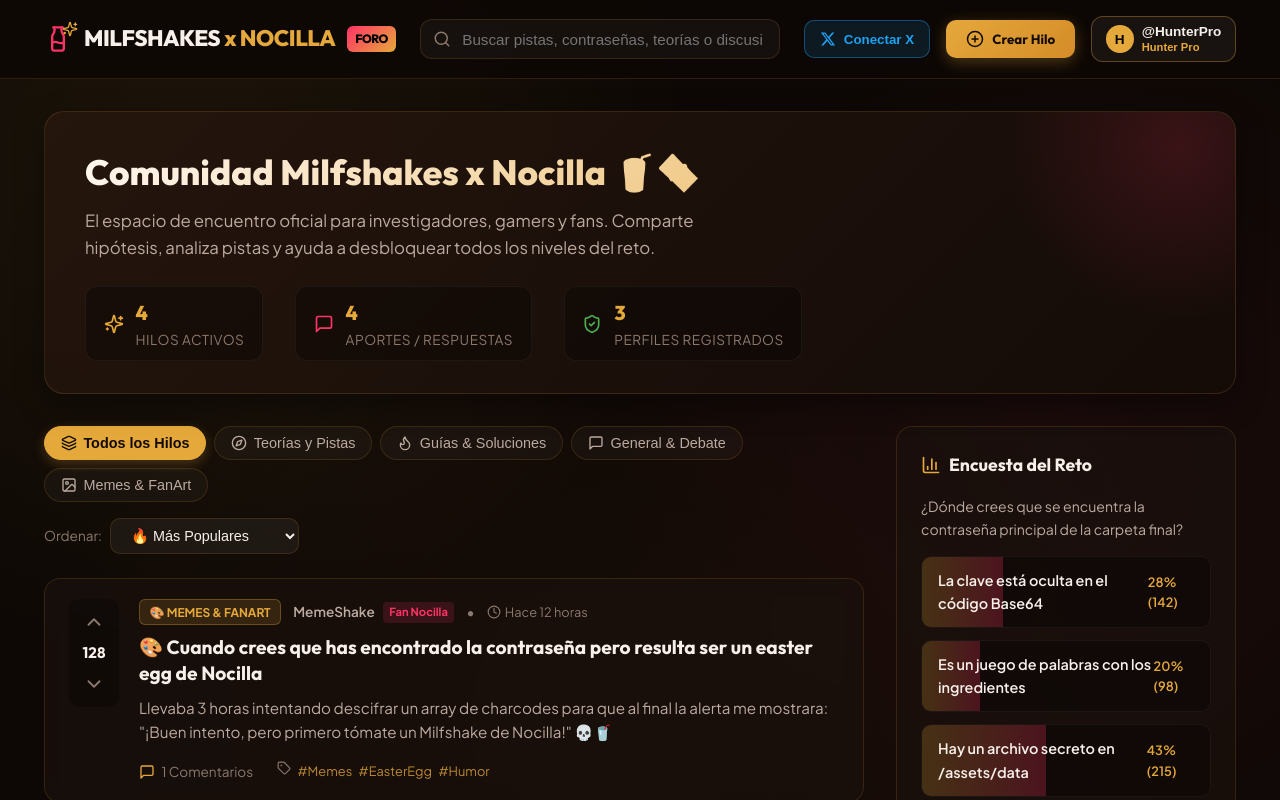
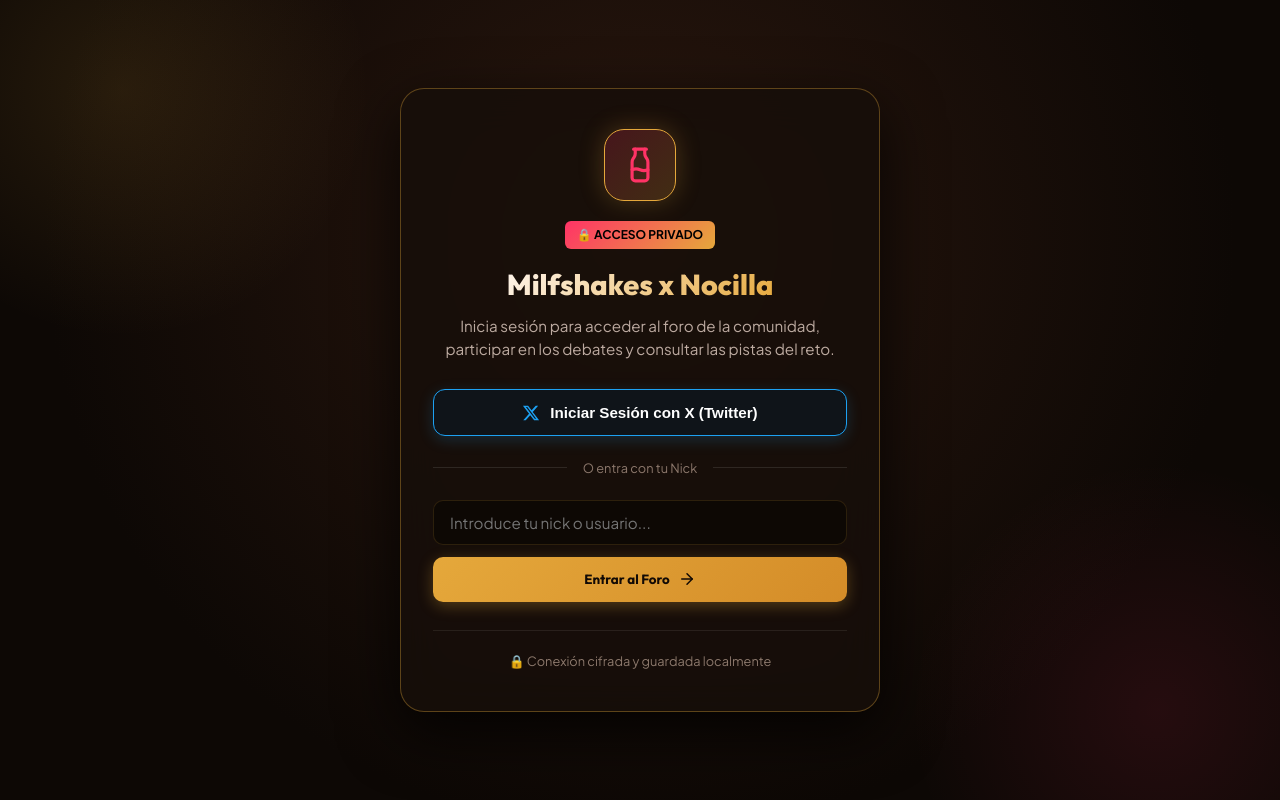
Before and after one commit to albertogomez01/milfshakes-nocilla-foro, a React (Vite) app: page / in a window 1280 px wide. Shown: the top 800 px of the page. Built offline with nearby package versions, Linux system fonts and the light colour scheme; the HTML template or start-up script is replaced by a standard one.

Commit message:
Pantalla de inicio de sesion obligatorio (Auth Gate)

```diff
--- a/src/App.jsx
+++ b/src/App.jsx
@@ -6,6 +6,7 @@
 import CreatePostModal from './components/CreatePostModal';
 import ProfileModal from './components/ProfileModal';
 import TwitterAuthModal from './components/TwitterAuthModal';
+import AuthGate from './components/AuthGate';
 import CommunityPoll from './components/CommunityPoll';
 import { Milk, Sparkles, MessageSquare, ShieldCheck, HelpCircle } from 'lucide-react';
 
@@ -77,7 +78,7 @@
     categoryLabel: '🎨 Memes & FanArt',
     author: 'MemeShake',
     authorBadge: 'Fan Nocilla',
-    content: 'Llevaba 3 horas intentando descifrar un array de charcodes para que al final la alerta me mostrara: "¡Buen intento, pero primero tómate un Milfshake de Nocilla!" 💀🥤',
+    content: 'Llevaba 3 horas intentando descifrar un array de charcodes para que al final la alerta me mostrara: "¡Buen intento, pero primero tómate un Milfshakes de Nocilla!" 💀🥤',
     tags: ['Memes', 'EasterEgg', 'Humor'],
     votes: 128,
     userVote: null,
@@ -103,6 +104,11 @@
 ];
 
 export default function App() {
+  // Auth Gate State
+  const [isAuthenticated, setIsAuthenticated] = useState(() => {
+    return localStorage.getItem('milfshakes_nocilla_auth_logged_in') === 'true';
+  });
+
   // Profiles State
   const [profiles, setProfiles] = useState(() => {
     const saved = localStorage.getItem('milfshakes_nocilla_profiles');
@@ -134,6 +140,11 @@
   const [isProfileModalOpen, setIsProfileModalOpen] = useState(false);
   const [isTwitterAuthModalOpen, setIsTwitterAuthModalOpen] = useState(false);
 
+  // Sync Auth State
+  useEffect(() => {
+    localStorage.setItem('milfshakes_nocilla_auth_logged_in', isAuthenticated ? 'true' : 'false');
+  }, [isAuthenticated]);
+
   // Sync Profiles to localStorage
   useEffect(() => {
     localStorage.setItem('milfshakes_nocilla_profiles', JSON.stringify(profiles));
@@ -150,6 +161,21 @@
 
   // Get active profile object
   const activeProfile = profiles.find((p) => p.id === activeProfileId) || profiles[0];
+
+  // Login Gate Success
+  const handleAuthGateLoginSuccess = (profileObj) => {
+    setProfiles((prev) => {
+      const exists = prev.find((p) => p.id === profileObj.id || p.username.toLowerCase() === profileObj.username.toLowerCase());
+      if (exists) return prev;
+      return [profileObj, ...prev];
+    });
+    setActiveProfileId(profileObj.id);
+    setIsAuthenticated(true);
+  };
+
+  const handleLogout = () => {
+    setIsAuthenticated(false);
+  };
 
   // Profile Management Handlers
   const handleCreateProfile = (newProf) => {
@@ -168,6 +194,7 @@
       return [twitterProfile, ...prev];
     });
     setActiveProfileId(twitterProfile.id);
+    setIsAuthenticated(true);
   };
 
   // Vote handler
@@ -248,6 +275,24 @@
 
   const totalComments = posts.reduce((acc, p) => acc + (p.comments ? p.comments.length : 0), 0);
 
+  // IF NOT AUTHENTICATED -> RENDER LOCK / AUTH GATE
+  if (!isAuthenticated) {
+    return (
+      <div>
+        <AuthGate
+          onLoginSuccess={handleAuthGateLoginSuccess}
+          onOpenTwitterAuth={() => setIsTwitterAuthModalOpen(true)}
+          onOpenProfileModal={() => setIsProfileModalOpen(true)}
+        />
+        <TwitterAuthModal
+          isOpen={isTwitterAuthModalOpen}
+          onClose={() => setIsTwitterAuthModalOpen(false)}
+          onTwitterLoginSuccess={handleTwitterLoginSuccess}
+        />
+      </div>
+    );
+  }
+
   return (
     <div>
       <Header
@@ -257,6 +302,7 @@
         activeProfile={activeProfile}
         onOpenProfileModal={() => setIsProfileModalOpen(true)}
         onOpenTwitterAuthModal={() => setIsTwitterAuthModalOpen(true)}
+        onLogout={handleLogout}
       />
 
       <main className="app-container">
--- /dev/null
+++ b/src/components/AuthGate.jsx
@@ -0,0 +1,173 @@
+import React, { useState } from 'react';
+import { Milk, Sparkles, Shield, User, Lock, ArrowRight, CheckCircle2 } from 'lucide-react';
+
+export default function AuthGate({ onLoginSuccess, onOpenTwitterAuth, onOpenProfileModal }) {
+  const [quickUsername, setQuickUsername] = useState('');
+
+  const handleQuickLogin = (e) => {
+    e.preventDefault();
+    if (!quickUsername.trim()) return;
+
+    onLoginSuccess({
+      id: 'user_' + Date.now(),
+      username: quickUsername.trim().replace(/^@/, ''),
+      badge: 'Investigador',
+      bio: 'Miembro verificado de la comunidad.',
+      avatarColor: '#E5A83B',
+      reputation: 20,
+    });
+  };
+
+  return (
+    <div
+      style={{
+        minHeight: '100vh',
+        display: 'flex',
+        alignItems: 'center',
+        justifyContent: 'center',
+        padding: '2rem 1.5rem',
+        background: 'radial-gradient(circle at 50% 30%, #2A170E 0%, #0D0805 70%)',
+        position: 'relative',
+        overflow: 'hidden',
+      }}
+    >
+      {/* Background Decorative Elements */}
+      <div
+        style={{
+          position: 'absolute',
+          top: '-20%',
+          left: '-10%',
+          width: '500px',
+          height: '500px',
+          background: 'radial-gradient(circle, rgba(229,168,59,0.12) 0%, transparent 70%)',
+          pointerEvents: 'none',
+        }}
+      />
+      <div
+        style={{
+          position: 'absolute',
+          bottom: '-20%',
+          right: '-10%',
+          width: '500px',
+          height: '500px',
+          background: 'radial-gradient(circle, rgba(255,51,102,0.1) 0%, transparent 70%)',
+          pointerEvents: 'none',
+        }}
+      />
+
+      <div
+        style={{
+          width: '100%',
+          maxWidth: '480px',
+          background: 'rgba(23, 15, 10, 0.85)',
+          border: '1px solid var(--border-card-hover)',
+          borderRadius: '24px',
+          padding: '2.5rem 2rem',
+          backdropFilter: 'blur(20px)',
+          boxShadow: '0 20px 60px rgba(0,0,0,0.8)',
+          display: 'flex',
+          flexDirection: 'column',
+          alignItems: 'center',
+          textAlign: 'center',
+          position: 'relative',
+          zIndex: 10,
+        }}
+      >
+        {/* Brand Icon */}
+        <div
+          style={{
+            width: '72px',
+            height: '72px',
+            borderRadius: '20px',
+            background: 'linear-gradient(135deg, rgba(255,51,102,0.2), rgba(229,168,59,0.2))',
+            border: '1px solid var(--accent-gold)',
+            display: 'flex',
+            alignItems: 'center',
+            justifyContent: 'center',
+            marginBottom: '1.25rem',
+            boxShadow: '0 0 25px rgba(229,168,59,0.25)',
+          }}
+        >
+          <Milk size={38} color="#FF3366" />
+        </div>
+
+        <div className="logo-badge" style={{ marginBottom: '0.75rem', padding: '0.3rem 0.75rem' }}>
+          🔒 ACCESO PRIVADO
+        </div>
+
+        <h1
+          style={{
+            fontFamily: 'var(--font-heading)',
+            fontSize: '1.8rem',
+            fontWeight: 800,
+            marginBottom: '0.5rem',
+            background: 'linear-gradient(135deg, #FFF7F0 0%, #E5A83B 100%)',
+            WebkitBackgroundClip: 'text',
+            WebkitTextFillColor: 'transparent',
+          }}
+        >
+          Milfshakes x Nocilla
+        </h1>
+        <p style={{ fontSize: '0.95rem', color: 'var(--text-secondary)', marginBottom: '1.75rem', lineHeight: '1.5' }}>
+          Inicia sesión para acceder al foro de la comunidad, participar en los debates y consultar las pistas del reto.
+        </p>
+
+        <div style={{ width: '100%', display: 'flex', flexDirection: 'column', gap: '0.85rem' }}>
+          {/* Twitter / X Login Button */}
+          <button
+            onClick={onOpenTwitterAuth}
+            style={{
+              width: '100%',
+              background: '#0F1419',
+              border: '1px solid #1DA1F2',
+              color: '#FFF',
+              fontWeight: 700,
+              borderRadius: '12px',
+              padding: '0.85rem 1.25rem',
+              display: 'flex',
+              alignItems: 'center',
+              justifyContent: 'center',
+              gap: '10px',
+              cursor: 'pointer',
+              fontSize: '0.95rem',
+              transition: 'all 0.25s ease',
+              boxShadow: '0 4px 15px rgba(29,161,242,0.2)',
+            }}
+          >
+            <svg width="18" height="18" viewBox="0 0 24 24" fill="#1DA1F2">
+              <path d="M18.244 2.25h3.308l-7.227 8.26 8.502 11.24H16.17l-5.214-6.817L4.99 21.75H1.68l7.73-8.835L1.254 2.25H8.08l4.713 6.231zm-1.161 17.52h1.833L7.084 4.126H5.117z" />
+            </svg>
+            <span>Iniciar Sesión con X (Twitter)</span>
+          </button>
+
+          {/* Divider */}
+          <div style={{ display: 'flex', alignItems: 'center', gap: '1rem', margin: '0.5rem 0', color: 'var(--text-muted)', fontSize: '0.8rem' }}>
+            <div style={{ flex: 1, height: '1px', background: 'rgba(255,255,255,0.1)' }} />
+            <span>O entra con tu Nick</span>
+            <div style={{ flex: 1, height: '1px', background: 'rgba(255,255,255,0.1)' }} />
+          </div>
+
+          {/* Quick Nick Login */}
+          <form onSubmit={handleQuickLogin} style={{ display: 'flex', flexDirection: 'column', gap: '0.75rem' }}>
+            <input
+              type="text"
+              className="form-input"
+              placeholder="Introduce tu nick o usuario..."
+              value={quickUsername}
+              onChange={(e) => setQuickUsername(e.target.value)}
+              required
+            />
+            <button type="submit" className="btn-primary" style={{ justifyContent: 'center', padding: '0.85rem' }}>
+              <span>Entrar al Foro</span>
+              <ArrowRight size={18} />
+            </button>
+          </form>
+        </div>
+
+        <div style={{ marginTop: '1.75rem', paddingTop: '1.25rem', borderTop: '1px solid rgba(255,255,255,0.08)', width: '100%', fontSize: '0.8rem', color: 'var(--text-muted)' }}>
+          🔒 Conexión cifrada y guardada localmente
+        </div>
+      </div>
+    </div>
+  );
+}
--- a/src/components/Header.jsx
+++ b/src/components/Header.jsx
@@ -1,5 +1,5 @@
 import React from 'react';
-import { Search, PlusCircle, Milk, Sparkles, CheckCircle2 } from 'lucide-react';
+import { Search, PlusCircle, Milk, Sparkles, CheckCircle2, LogOut } from 'lucide-react';
 
 export default function Header({
   searchQuery,
@@ -8,6 +8,7 @@
   activeProfile,
   onOpenProfileModal,
   onOpenTwitterAuthModal,
+  onLogout,
 }) {
   return (
     <header className="site-header">
@@ -100,6 +101,16 @@
               </div>
             </div>
           </button>
+
+          {/* Botón Cerrar Sesión */}
+          <button
+            onClick={onLogout}
+            className="btn-secondary"
+            title="Cerrar Sesión"
+            style={{ padding: '0.6rem', color: 'var(--text-muted)' }}
+          >
+            <LogOut size={18} />
+          </button>
         </div>
       </div>
     </header>
```
Also changed, not shown: 1 other file (tests, documents, lock files or other folders).
